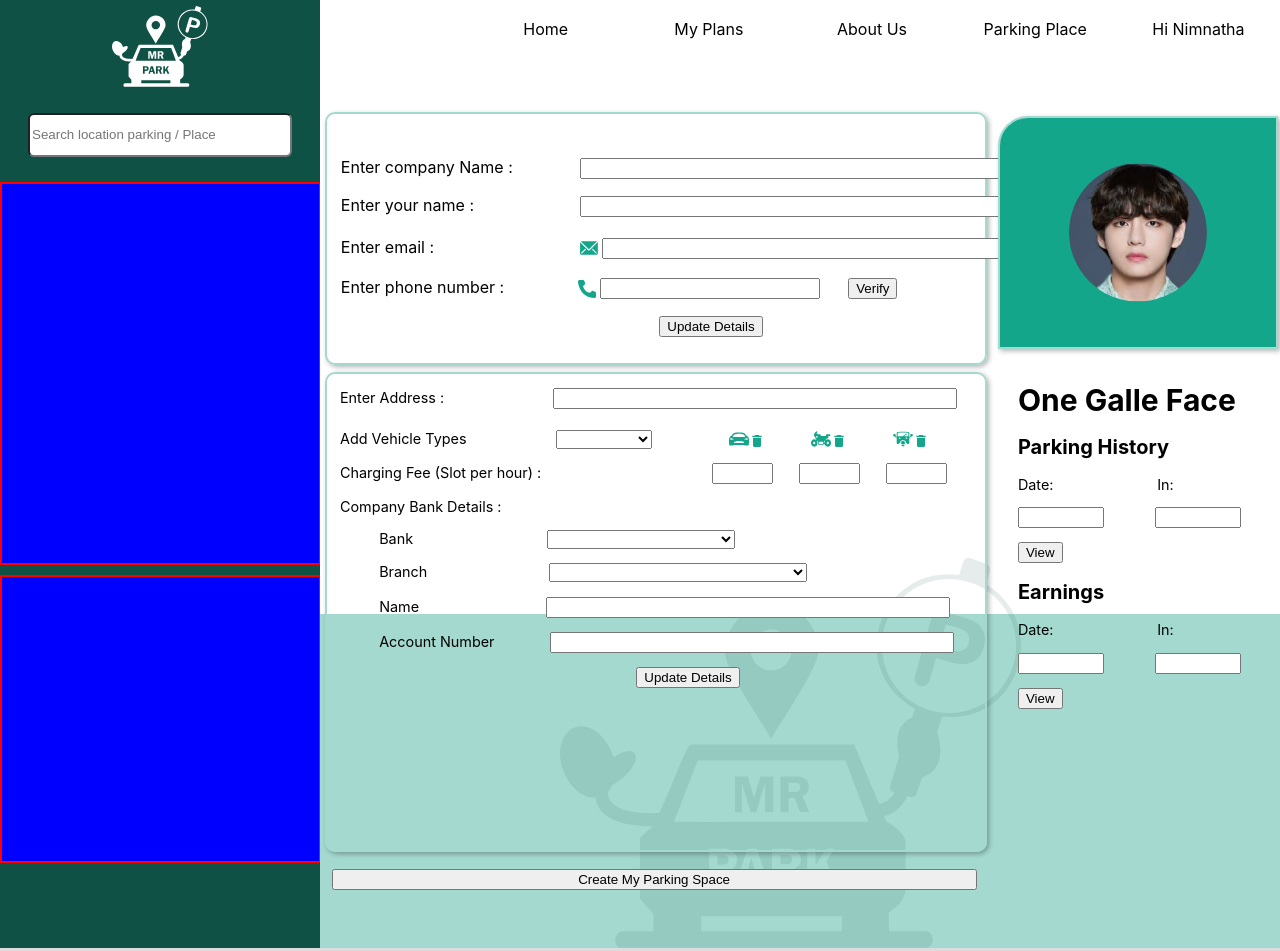
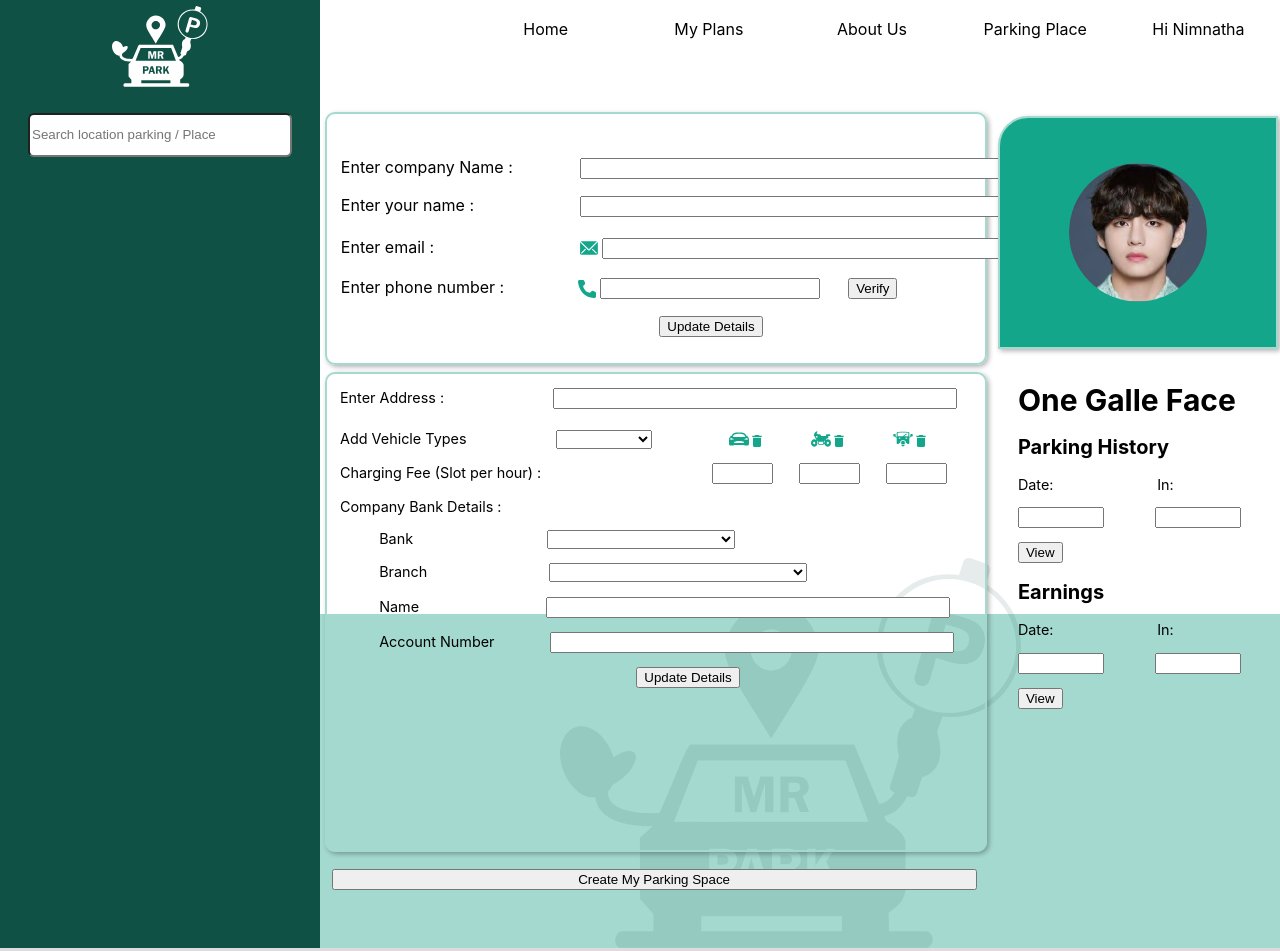
Before and after one commit to DhananjayaYN/Vehicle-Parking, a React (Create React App) app: page / in a window 1280 px wide. Shown: the top 951 px of the page. Built offline with nearby package versions, Linux system fonts and the light colour scheme.

Commit message:
Update BussReg.css

```diff
--- a/src/Pages/BussReg.css
+++ b/src/Pages/BussReg.css
@@ -54,16 +54,17 @@ input:hover {
 .B_place_card {
     width: 99%;
     height: 40%;
-    border: 2px solid red;
-    background-color: blue;
     margin-bottom: 3%;
+    display: flex;
+    justify-content: center;
+    align-items: center;
 }
 
 .B_My_Planes_Side {
+    display: flex;
+    justify-content: center;
     width: 99%;
-    height: 30%;
-    border: 2px solid red;
-    background-color: blue;
+    height: 35%;
 }
 
 .B_rightside_box {
```
